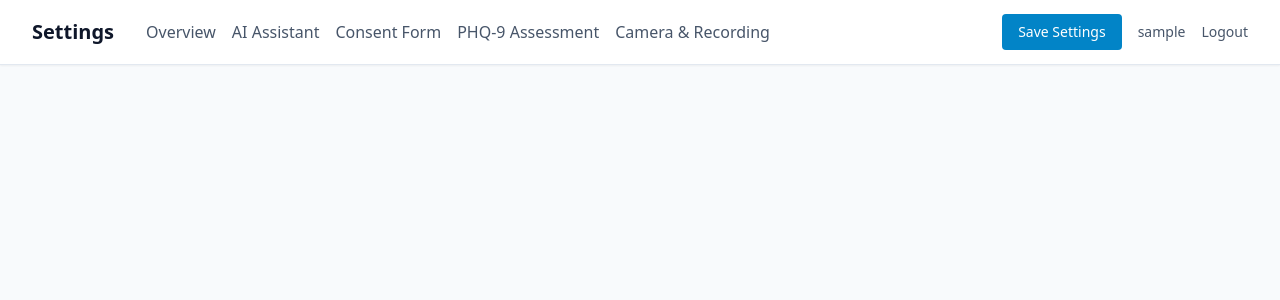
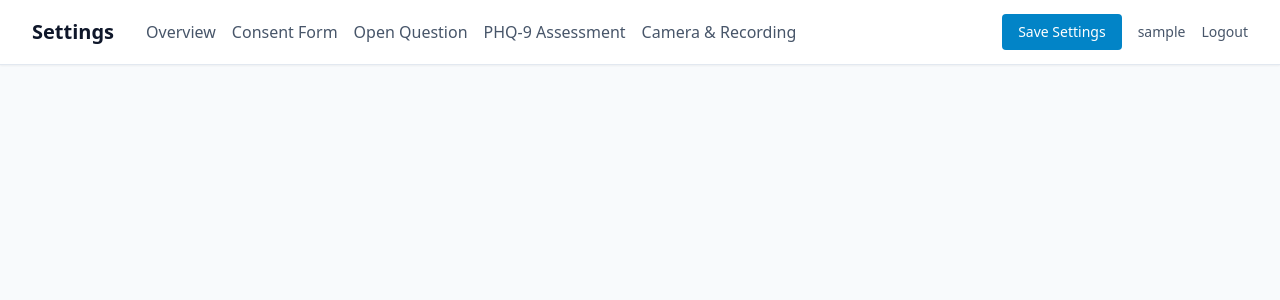
Before and after one commit to wicaksonoleksono/MentalHealth, a Flask app: template app/templates/admin/settings.html in a window 1280 px wide. Shown: the top 300 px of the page. Run offline with Flask 3, Linux system fonts and the light colour scheme; a user stored in the database is signed in; tables that the repository leaves empty hold one stand-in row (values such as "Sample post"); the template is opened without the code that fills it: most values are stand-ins (such as "Sample title", 1, 10 or a date in 2020); some libraries are stand-ins or nearby versions.

Commit message:
[03.08.25] wicaksonolxn | ✨ feat : ""

```diff
--- a/app/templates/admin/settings.html
+++ b/app/templates/admin/settings.html
@@ -13,14 +13,15 @@
                        class="text-secondary-600 hover:text-secondary-900 pb-4 pt-4">
                         Overview
                     </a>
-                    <a href="{{ url_for('settings.show_settings_section', section='openquestion') }}"
-                       class="{{ 'text-primary-600 border-b-2 border-primary-600' if active_section == 'openquestion' else 'text-secondary-600 hover:text-secondary-900' }} pb-4 pt-4">
-                        AI Assistant
-                    </a>
-                    <a href="{{ url_for('settings.show_settings_section', section='consent') }}"
+                         <a href="{{ url_for('settings.show_settings_section', section='consent') }}"
                        class="{{ 'text-primary-600 border-b-2 border-primary-600' if active_section == 'consent' else 'text-secondary-600 hover:text-secondary-900' }} pb-4 pt-4">
                         Consent Form
                     </a>
+                    <a href="{{ url_for('settings.show_settings_section', section='openquestion') }}"
+                       class="{{ 'text-primary-600 border-b-2 border-primary-600' if active_section == 'openquestion' else 'text-secondary-600 hover:text-secondary-900' }} pb-4 pt-4">
+                        Open Question
+                    </a>
+
                     <a href="{{ url_for('settings.show_settings_section', section='phq9') }}"
                        class="{{ 'text-primary-600 border-b-2 border-primary-600' if active_section == 'phq9' else 'text-secondary-600 hover:text-secondary-900' }} pb-4 pt-4">
                         PHQ-9 Assessment
```
